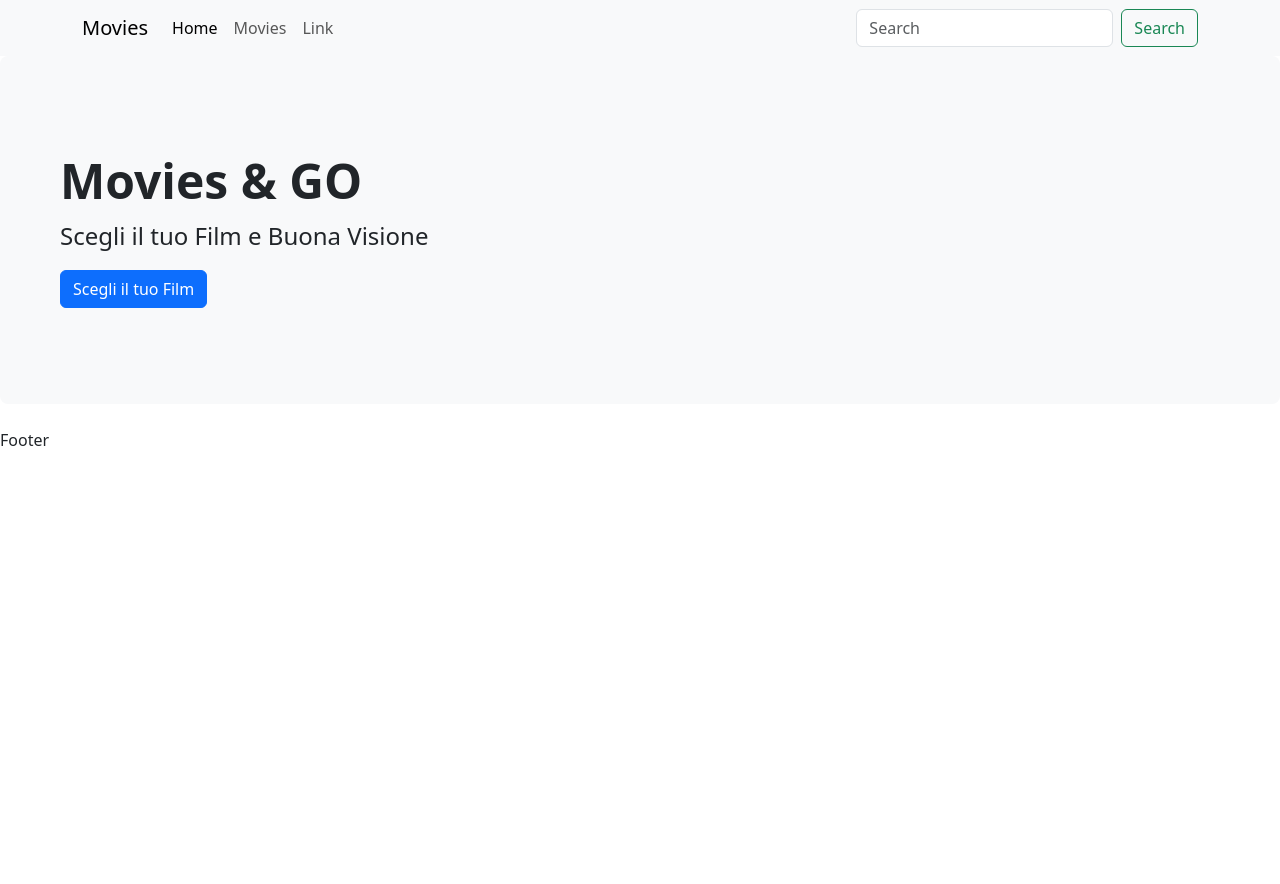
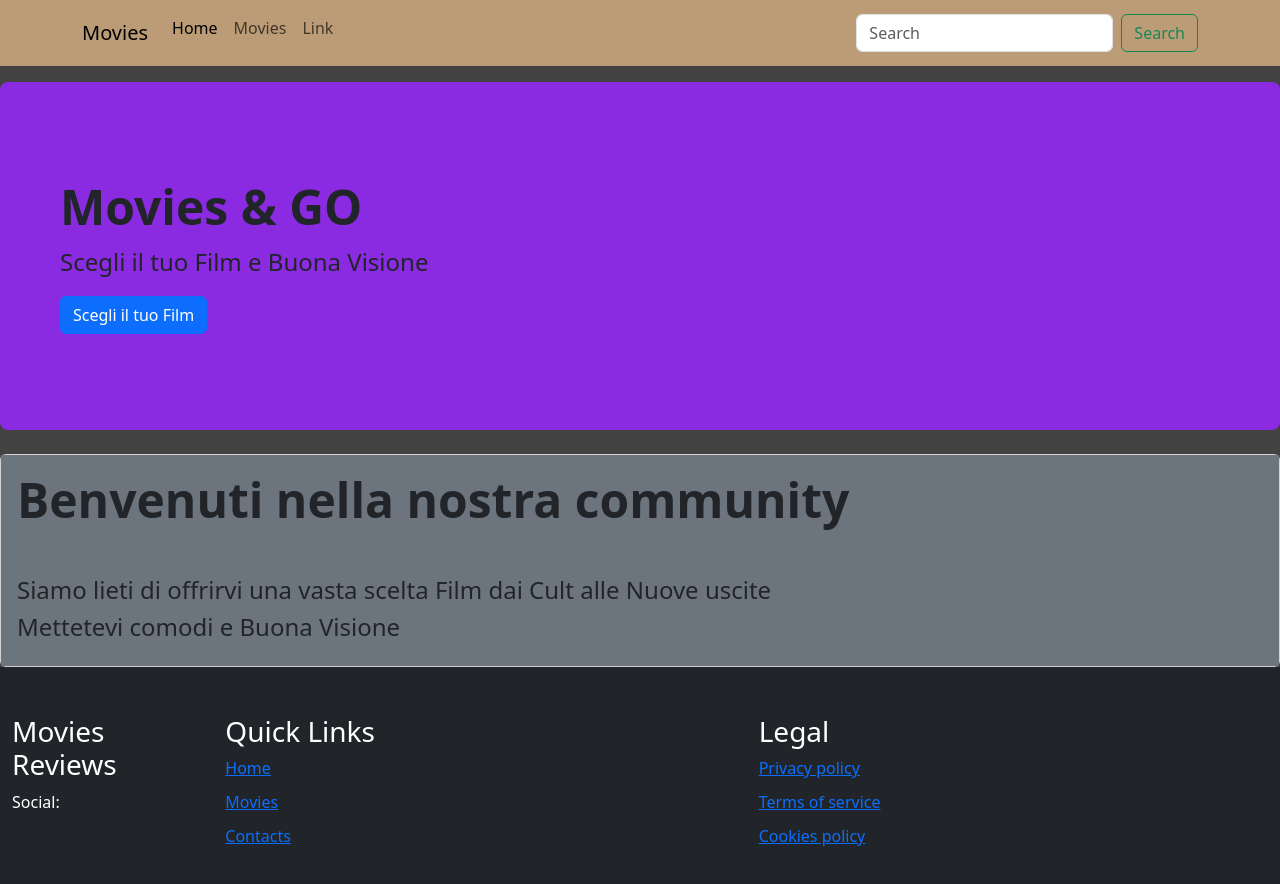
Before and after one commit to GianniC88/webapp-express, a React (Vite) app in the folder webapp-react/: page / in a window 1280 px wide. Shown: the top 884 px of the page. Before the commit the page ends 800 px from the top, so only its background shows below. Built offline with nearby package versions, Linux system fonts and the light colour scheme.

Commit message:
feat: add Footer component and integrate it into DefaultLayout; enhance Jumbotron and SingleMoviesPage with improved layout and styling

```diff
--- /dev/null
+++ b/webapp-react/src/assets/components/Footer.jsx
@@ -0,0 +1,52 @@
+import { Link } from "react-router-dom"
+export default function Footer() {
+	return (
+		<>
+			<footer className="bg-dark text-white py-5">
+				<div className="container-fluid">
+					<div className="row ">
+						<div className="col-2">
+							<h3>Movies Reviews</h3>
+							<div>
+								Social:
+								<a href=""></a>
+								<a href=""></a>
+								<a href=""></a>
+								<a href=""></a>
+							</div>
+						</div>
+						<div className="col">
+							<h3>Quick Links</h3>
+							<ul className="list-unstyled">
+								<li>
+									<a href="/">Home</a>
+								</li>
+								<li>
+									<a href="/movies">Movies</a>
+								</li>
+								<li>
+									<a href="">Contacts</a>
+								</li>
+							</ul>
+						</div>
+						<div className="col">
+							<h3>Legal</h3>
+							<ul className="list-unstyled">
+								<li>
+									<a href="">Privacy policy</a>
+								</li>
+								<li>
+									<a href="">Terms of service</a>
+								</li>
+								<li>
+									<a href="">Cookies policy</a>
+								</li>
+							</ul>
+						</div>
+					</div>
+				</div>
+
+			</footer>
+		</>
+	)
+}
--- a/webapp-react/src/assets/components/Header.jsx
+++ b/webapp-react/src/assets/components/Header.jsx
@@ -16,7 +16,7 @@ export default function Header() {
 
 	return (
 		<>
-			<header><nav className="navbar navbar-expand-sm navbar-light bg-light">
+			<header><nav className="navbar navbar-expand-sm navbar-light ">
 				<div className="container">
 					<a className="navbar-brand" href="#">Movies</a>
 					<button
--- a/webapp-react/src/assets/components/Jumbotron.jsx
+++ b/webapp-react/src/assets/components/Jumbotron.jsx
@@ -1,7 +1,7 @@
-export default function Jumbotron({ title, text, cta, onCtaClick }) {
+export default function Jumbotron({ title, text, cta, onCtaClick, className }) {
 	return (
 
-		<div className="p-5 mb-4 bg-light rounded-3">
+		<div className={`p-5 mt-3 mb-4  rounded-3 ${className || ''}`}>
 			<div className="container-fluid py-5">
 				<h1 className="display-5 fw-bold">{title}</h1>
 				<p className="col-md-8 fs-4">
--- a/webapp-react/src/assets/components/MovieCard.jsx
+++ b/webapp-react/src/assets/components/MovieCard.jsx
@@ -24,6 +24,7 @@ export default function MovieCard({ movies }) {
 									<ul className="list-unstyled">
 										<li><strong>Director:</strong> {movie.director}</li>
 										<li><strong>Genre:</strong> {movie.genre}</li>
+										<li><strong>Year:</strong> {movie.release_year}</li>
 										<li className="card-text"><strong>The plot of the movie</strong>{movie.abstract}</li>
 									</ul>
 									<Link to={`/movies/${movie.id}`} className="btn btn-primary">
--- a/webapp-react/src/assets/layout/DefaultLayout.jsx
+++ b/webapp-react/src/assets/layout/DefaultLayout.jsx
@@ -1,5 +1,6 @@
 import { Outlet } from "react-router-dom"
 import Header from "../components/Header"
+import Footer from "../components/Footer"
 export default function DefaultLayout() {
 	return (
 		<>
@@ -7,7 +8,7 @@ export default function DefaultLayout() {
 			<main>
 				<Outlet />
 			</main>
-			<footer>Footer</footer>
+			<Footer />
 		</>
 	)
 }
--- a/webapp-react/src/assets/pages/HomePage.jsx
+++ b/webapp-react/src/assets/pages/HomePage.jsx
@@ -7,7 +7,27 @@ export default function HomePage() {
 	}
 	return (
 		<>
-			<Jumbotron title='Movies & GO ' text='Scegli il tuo Film e Buona Visione' cta='Scegli il tuo Film' onCtaClick={MovieSelection} />
+
+			<Jumbotron
+				className="HomePage"
+				title='Movies & GO '
+				text='Scegli il tuo Film e Buona Visione'
+				cta='Scegli il tuo Film'
+				onCtaClick={MovieSelection} />
+
+
+			<div className="card">
+
+				<div className="card-body bg-secondary h-100">
+					<h4 className="card-title display-5 fw-bolder ">Benvenuti nella nostra community</h4>
+					<h4 className="card-text mt-5">Siamo lieti di offrirvi una vasta scelta Film dai Cult alle Nuove uscite
+					</h4>
+					<h4>Mettetevi comodi e Buona Visione</h4>
+				</div>
+			</div>
+
+
+
 
 
 		</>
--- a/webapp-react/src/assets/pages/SingleMoviesPage.jsx
+++ b/webapp-react/src/assets/pages/SingleMoviesPage.jsx
@@ -23,21 +23,18 @@ export default function SingleMovies() {
 	}, [id])
 	return (
 		<>
-			<h1>Single Movie</h1>
-			<Jumbotron title={movie.title} text={movie?.plot} cta={`Guarda ${movie?.title}`} />
+
 
 			<section>
+				<div className="container p-5">
+					<h1 className="">Recensioni</h1>
 					<div className="container">
 
-
-
-
-					<h2>Recensioni</h2>
-
-					<img src={`${import.meta.env.VITE_BACKEND_URL}/images/${movie.image}`} alt={movie.title} />
+						<div className="flex-nowrap " >
+							<img className="cardtop-img " src={`${import.meta.env.VITE_BACKEND_URL}/images/${movie.image}`} alt={movie.title} />
 							{movie.reviews && movie.reviews.length > 0 ? (
 								movie.reviews.map(review => (
-							<div key={review.id} className="card p-3 mb-3">
+									<div key={review.id} className="card-review p-3 mb-3">
 
 										<h5>Recensione di: {review.name}</h5>
 										<div className="mb-2">
@@ -52,9 +49,12 @@ export default function SingleMovies() {
 									<p>Questo film non ha ancora recensioni.</p>
 								</div>
 							)}
+						</div>
 
 					</div>
+				</div>
 			</section>
+			<Jumbotron title={movie.title} text={movie?.plot} cta={`Guarda ${movie?.title}`} />
 
 
 
--- a/webapp-react/src/index.css
+++ b/webapp-react/src/index.css
@@ -5,3 +5,30 @@
   padding: 0;
   box-sizing: border-box;
 }
+
+ul li {
+  margin-bottom: 10px;
+}
+
+.HomePage {
+  background-color: blueviolet;
+}
+
+header {
+  background-color: rgb(187, 156, 118);
+}
+
+body {
+  background-color: rgba(47, 46, 46, 0.9);
+}
+
+.card-review {
+  max-width: 430px;
+  background-color: bisque;
+  border-radius: 4px;
+}
+
+.cardtop-img {
+  max-height: 640px;
+  max-width: 640px;
+}
```
Lines whose indentation alone changed are shown as unchanged.
